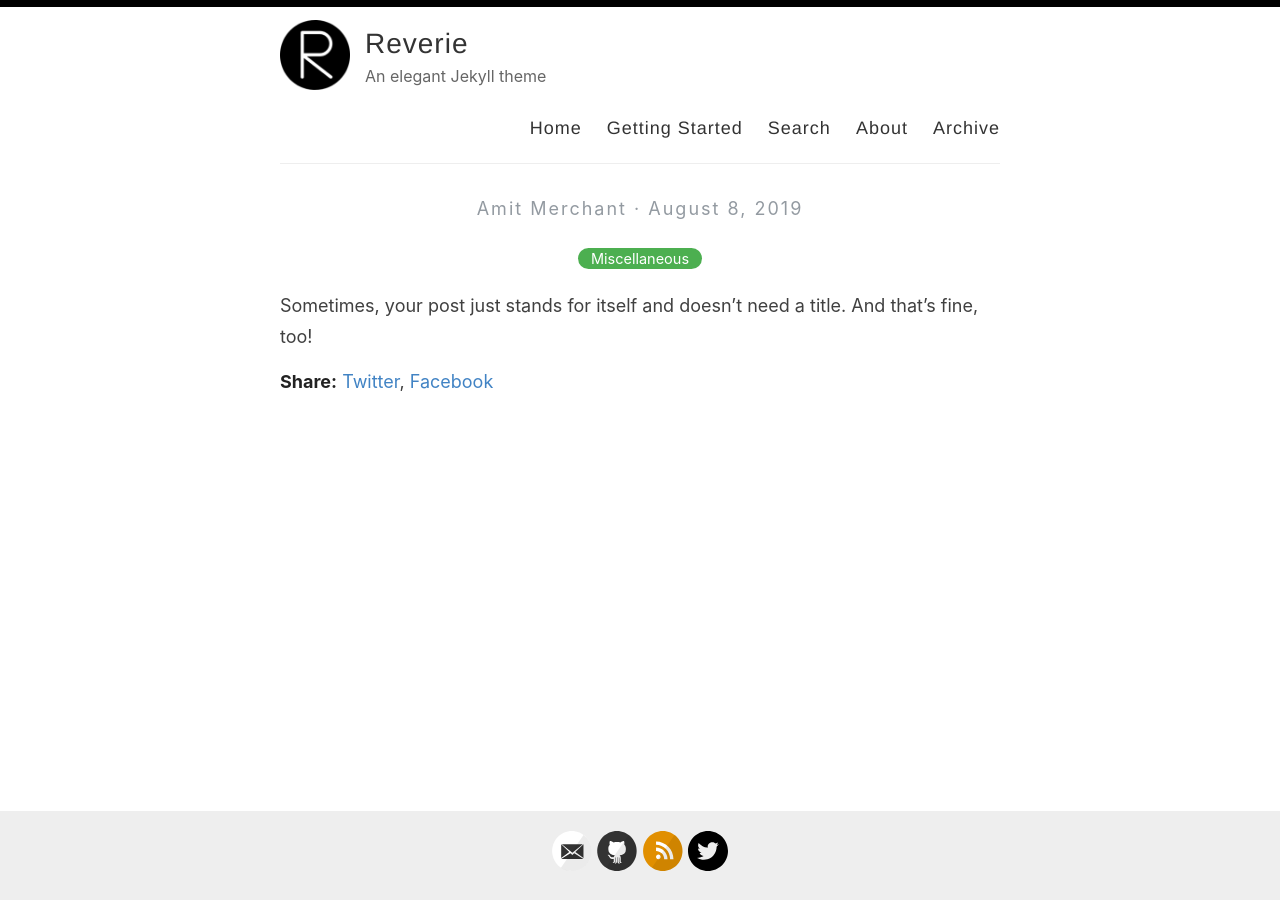
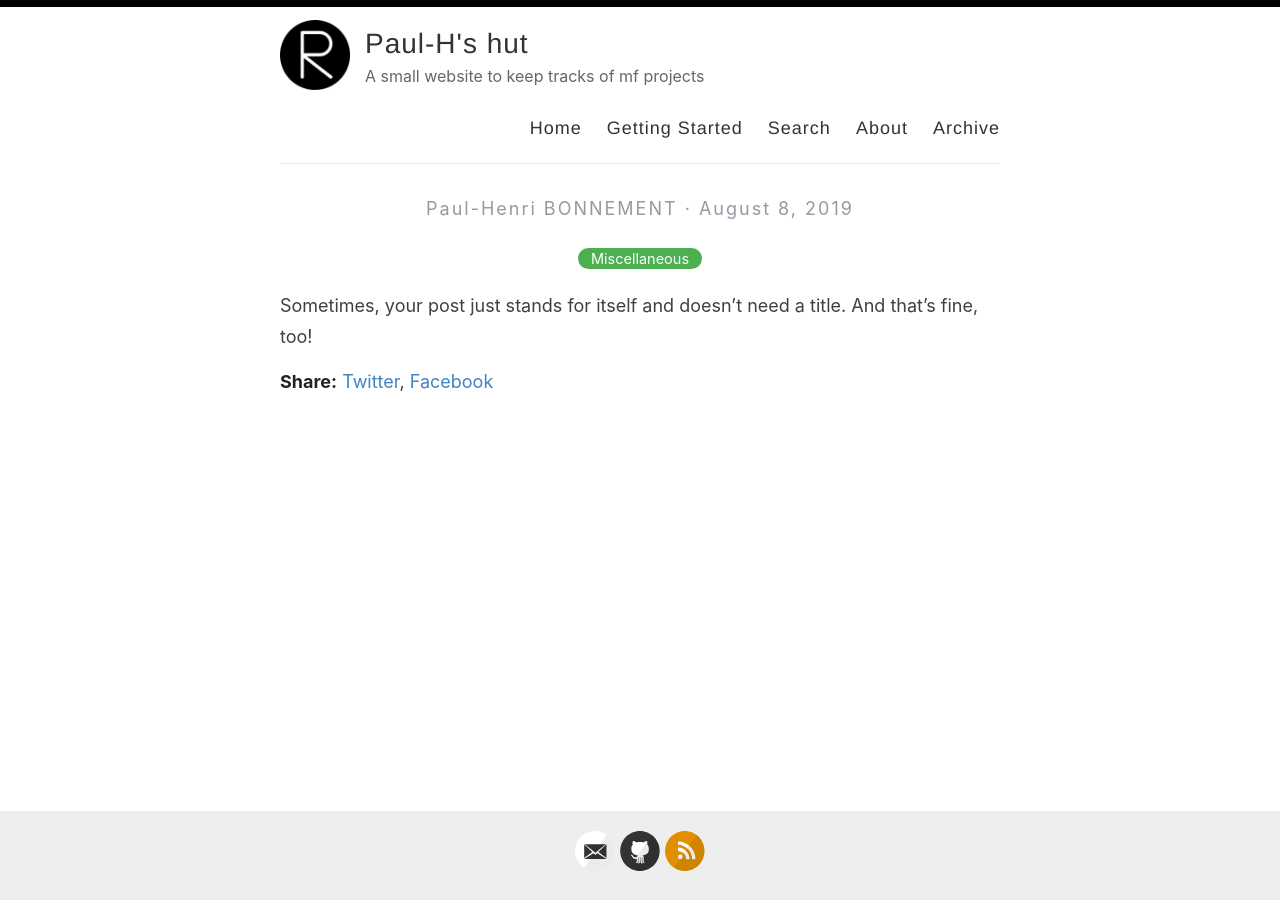
Before and after one commit to paulhenri/paulhenri.github.io, a Jekyll site: the page built from _posts/2019-08-08-no-title-posts.md, in a window 1280 px wide. Built offline with Jekyll 4.4.1, drawn with Linux system fonts in a browser that asks for light colours.

Commit message:
Setup of the website

```diff
--- a/_config.yml
+++ b/_config.yml
@@ -3,13 +3,13 @@
 #
 
 # Name of your site (displayed in the header)
-name: Reverie
+name: Paul-H's hut
 
 # Name of the author
-author: Amit Merchant
+author: Paul-Henri BONNEMENT
 
 # Short bio or description (displayed in the header)
-description: An elegant Jekyll theme
+description: A small website to keep tracks of mf projects
 
 # URL of your avatar or profile pic (you could use your GitHub profile pic)
 avatar: /images/reverie.png
@@ -21,20 +21,19 @@ avatar: /images/reverie.png
 # Includes an icon in the footer for each username you enter
 footer-links:
   dribbble:
-  email: amit.d.merchant@gmail.com
+  email: paulhenri.bonnement@gmail.com
   facebook:
   flickr:
-  github: amitmerchant1990/reverie
+  github: github.com/paulhenri
   instagram:
   linkedin:
   pinterest:
   rss: rss
-  twitter: amit_merchant
+  twitter:
   stackoverflow:
-  youtube: # channel/<your_long_string> or user/<user-name>
-  googleplus: # anything in your profile username that comes after plus.google.com/
+  youtube:
+  googleplus:
   playconsole:
-
 
 # Enter your Disqus shortname (not your username) to enable commenting on posts
 # You can find your shortname on the Settings page of your Disqus account
@@ -48,14 +47,14 @@ google_analytics: UA-43339302-11
 
 # Your website URL (e.g. http://amitmerchant1990.github.io or http://www.amitmerchant.com)
 # Used for Sitemap.xml and your RSS feed
-url: http://www.amitmerchant.com/reverie
-enforce_ssl: https://www.amitmerchant.com/reverie
+url: http://paulhenri.github.io
+enforce_ssl: https://paulhenri.github.io
 
 # If you're hosting your site at a Project repository on GitHub pages
 # (http://yourusername.github.io/repository-name)
 # and NOT your User repository (http://yourusername.github.io)
 # then add in the baseurl here, like this: "/repository-name"
-baseurl: "/reverie"
+baseurl: ""
 
 #
 # !! You don't need to change any of the configuration flags below !!
```
